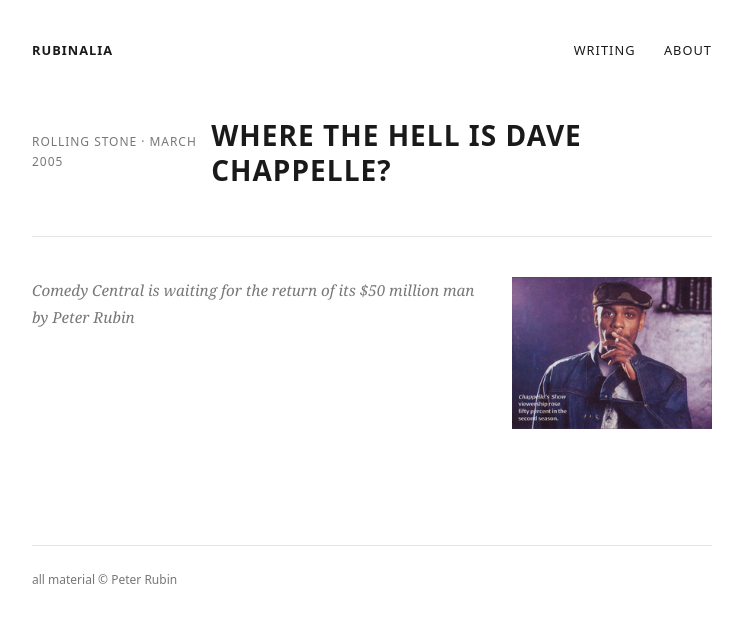
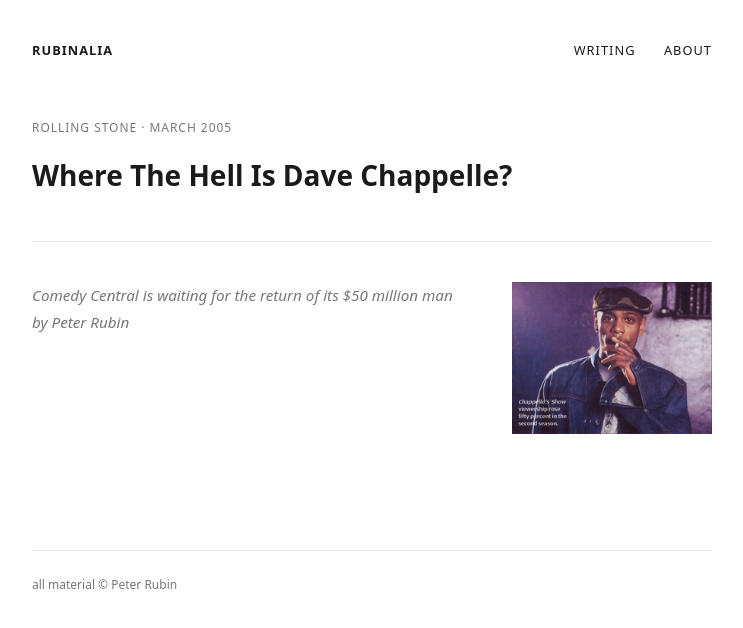
Before and after one commit to ptrrbn/rubinalia, a Jekyll site: the page built from _writing/rstonechappelle.html, in a window 1280 px wide. Shown: the top 628 px of the page, without its empty margins (268-1011 px from the left). Built offline with Jekyll 4.4.1, drawn with Linux system fonts in a browser that asks for light colours.

Commit message:
style: sans-serif for headline and dek, fix article header flex bleed

```diff
--- a/assets/css/main.css
+++ b/assets/css/main.css
@@ -17,7 +17,7 @@
 }
 
 /* ── Navigation ── */
-header {
+body > header {
   max-width: var(--max-width);
   margin: 0 auto 3.5rem;
   display: flex;
@@ -108,12 +108,14 @@
 }
 
 h1 {
+  font-family: var(--font-ui);
   font-size: 1.75rem;
   line-height: 1.25;
   margin-bottom: 1rem;
 }
 
 .dek {
+  font-family: var(--font-ui);
   font-size: 0.95rem;
   color: var(--muted);
   line-height: 1.5;
```
